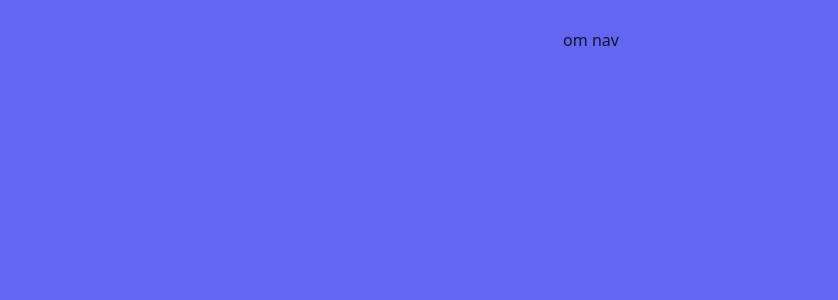
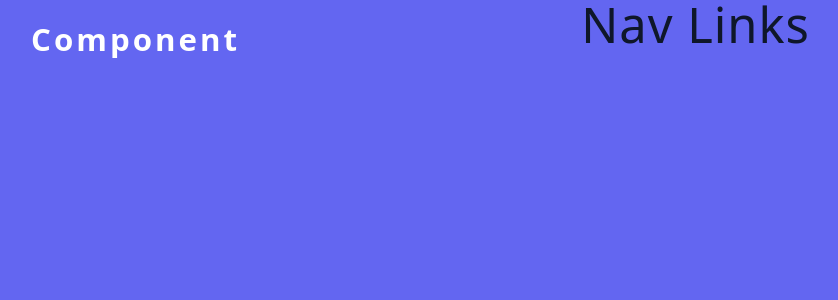
Before and after one commit to Amir2210/SubMenu-Component, a React (Vite) app: page / in a window 1280 px wide. Shown: the top 300 px of the page, without its empty margins (49-887 px from the left). Built offline with nearby package versions, Linux system fonts and the light colour scheme.

Commit message:
Add Navlinks cmp

```diff
--- a/src/cmps/Nav.jsx
+++ b/src/cmps/Nav.jsx
@@ -1,7 +1,15 @@
+import { FaBars } from 'react-icons/fa'
+import {NavLinks} from './NavLinks'
 export function Nav() {
   return (
     <nav>
-      om nav
+      <div className="nav-center">
+        <h3 className="logo">Component</h3>
+        <button className="toggle-btn"><FaBars /></button>
+        <div className="nav-links">
+          <NavLinks />
+        </div>
+      </div>
     </nav>
   )
 }
--- /dev/null
+++ b/src/cmps/NavLinks.jsx
@@ -0,0 +1,5 @@
+export function NavLinks() {
+  return (
+    <h1>nav links</h1>
+  )
+}
```
